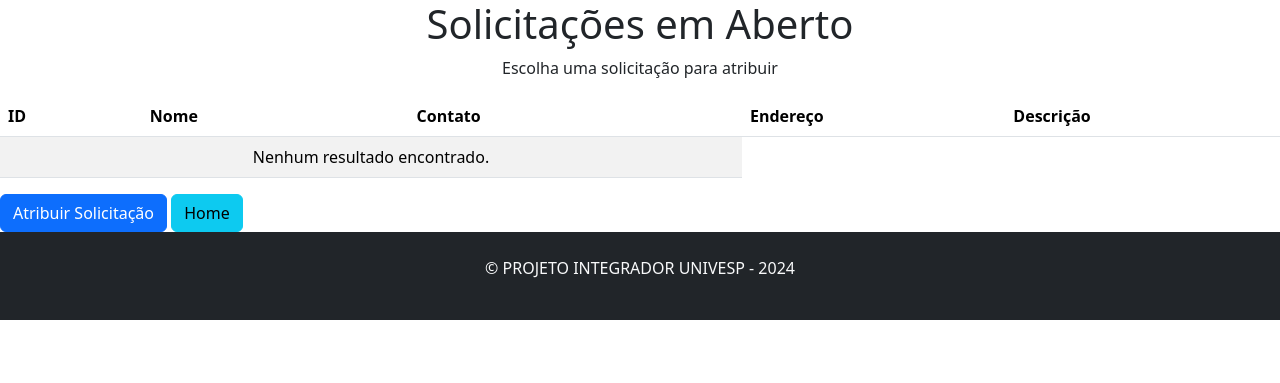
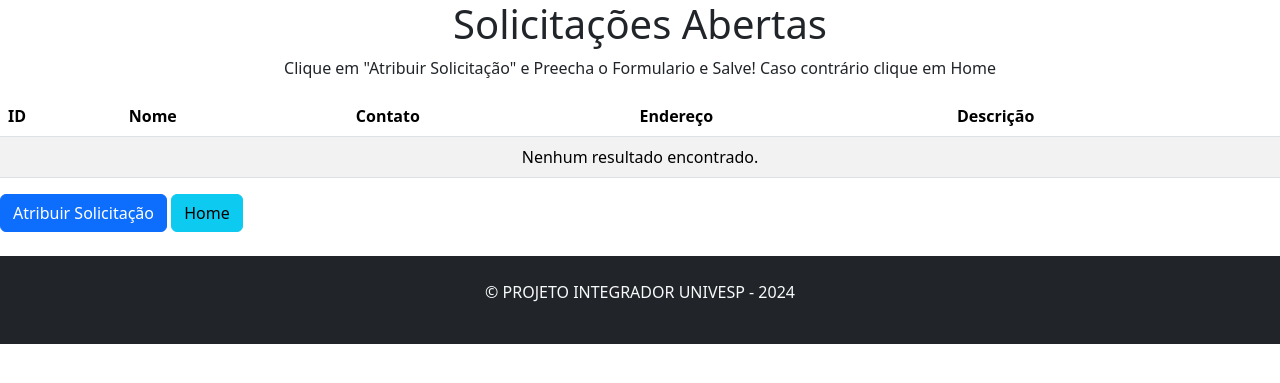
Before and after one commit to Jairzaoo/RECICLE-360, a Django app: page /abertas/ in a window 1280 px wide. Shown: the top 383 px of the page. Run offline with Django 5.2, Linux system fonts and the light colour scheme; data comes from the database, SQL or seed files in the repository.

Commit message:
Alteraçoes em Cabeçalho das paginas Abertas/Encerra/Recolhe

```diff
--- a/projetointegrador/recicle360/templates/abertas.html
+++ b/projetointegrador/recicle360/templates/abertas.html
@@ -9,8 +9,8 @@
     <script src="https://cdn.jsdelivr.net/npm/bootstrap@5.3.3/dist/js/bootstrap.bundle.min.js"></script>
   </head>
   <body>
-    <h1 class="text-center font-weight-bold">Solicitações em Aberto</h1>
-    <p class="text-center font-weight-normal">Escolha uma solicitação para atribuir</p>
+    <h1 class="text-center font-weight-bold">Solicitações Abertas</h1>
+    <p class="text-center font-weight-normal">Clique em "Atribuir Solicitação" e Preecha o Formulario e Salve! Caso contrário clique em Home </p>
 
     <table class="table table-striped">
       <thead>
@@ -35,7 +35,7 @@
           {% endfor %}
         {% else %}
           <tr>
-            <td colspan="3" class="text-center">Nenhum resultado encontrado.</td>
+            <td colspan="100%" class="text-center">Nenhum resultado encontrado.</td>
           </tr>
         {% endif %}
       </tbody>
@@ -77,7 +77,7 @@
         </div>
       </div>
     </div>
-
+      <br><br>
     <footer class="bg-dark text-light py-4">
       <div class="container text-center">
         <p>&copy; PROJETO INTEGRADOR UNIVESP - 2024</p>
--- a/projetointegrador/recicle360/templates/recolhe.html
+++ b/projetointegrador/recicle360/templates/recolhe.html
@@ -15,8 +15,8 @@
         </button>
       </div>
     </nav>
-    <h1 class="text-center font-weight-bold">VEJA QUEM SOLICITA</h1>
-    <p class="text-center font-weight-normal">Escolha e preencha o formulário abaixo com identificador.</p>
+    <h1 class="text-center font-weight-bold">VEJA QUAL A SITIAÇÃO DE SUA SOLICITAÇÃO</h1>
+    <p class="text-center font-weight-normal"> Aqui você vizualiza qual o Status de sua solicitação.</p>
 
     <table class="table table-striped">
       <tr>
@@ -44,6 +44,7 @@
     </table>
 
     <button onclick="window.location.href='/'" class="btn btn-info m-2">Home</button>
+    <br><br>
   </body>
   <footer class="bg-dark text-light py-4">
     <div class="container text-center">
```
Also changed, not shown: projetointegrador/recicle360/templates/encerra.html (+4 -3 lines).
